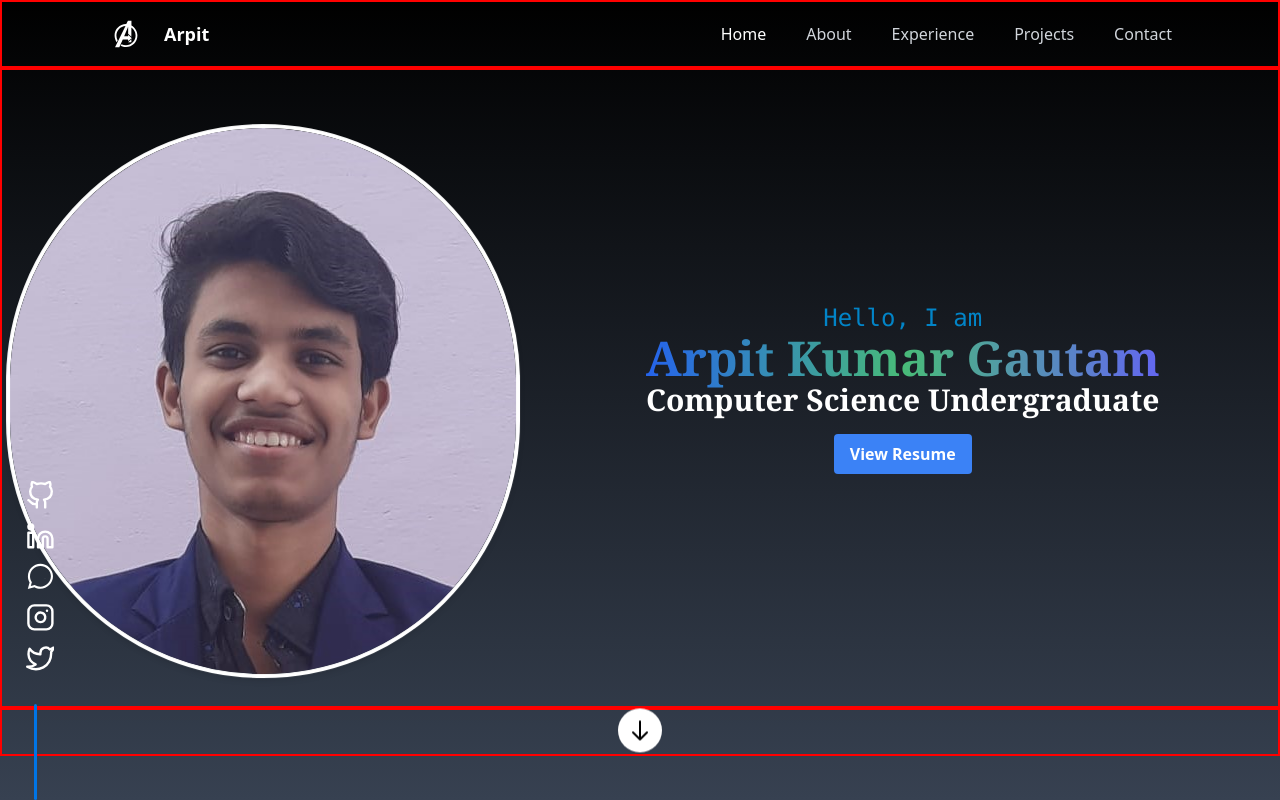
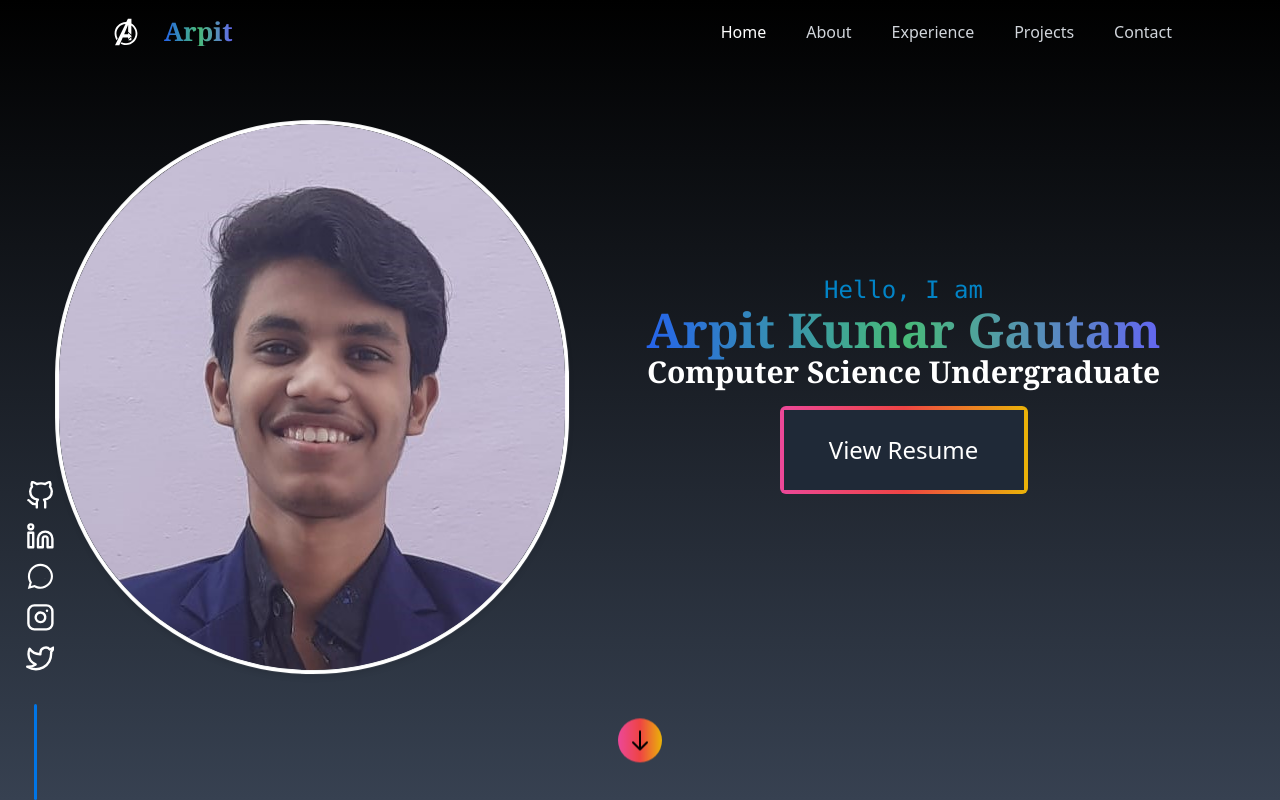
Before and after one commit to ARinger22/My_Website, a React (Create React App) app: page / in a window 1280 px wide. Built offline with nearby package versions, Linux system fonts and the light colour scheme; what tailwindcss-animatecss would draw is missing.

Commit message:
updated home

```diff
--- a/public/index.html
+++ b/public/index.html
@@ -2,7 +2,7 @@
 <html lang="en">
   <head>
     <meta charset="utf-8" />
-    <link rel="icon" href="%PUBLIC_URL%/favicon.ico" />
+    <link rel="icon" href="%PUBLIC_URL%/my_logo.svg" />
     <meta name="viewport" content="width=device-width, initial-scale=1" />
     <meta name="theme-color" content="#000000" />
     <meta
@@ -24,20 +24,10 @@
       work correctly both with client-side routing and a non-root public URL.
       Learn how to configure a non-root public URL by running `npm run build`.
     -->
-    <title>React App</title>
+    <title>Arpit Gautam</title>
   </head>
   <body>
     <noscript>You need to enable JavaScript to run this app.</noscript>
     <div id="root"></div>
-    <!--
-      This HTML file is a template.
-      If you open it directly in the browser, you will see an empty page.
-
-      You can add webfonts, meta tags, or analytics to this file.
-      The build step will place the bundled scripts into the <body> tag.
-
-      To begin the development, run `npm start` or `yarn start`.
-      To create a production bundle, use `npm run build` or `yarn build`.
-    -->
   </body>
 </html>
--- a/src/components/Home.jsx
+++ b/src/components/Home.jsx
@@ -29,6 +29,7 @@ const CircularMotion = styled.div`
   display: flex;
   justify-content: center;
   align-items: center;
+  margin-left: 50px;
 `;
 
 const Container = styled.div`
@@ -67,7 +68,7 @@ export default function Home() {
 
     return (
         <>
-            <Container style={{ border: '2px solid red' }}>
+            <Container >
                 <LeftHalf>
                     <CircularMotion>
                         <div className="circular-motion overflow-hidden rounded-full border-4 border-white shadow-md">
@@ -77,15 +78,17 @@ export default function Home() {
                 </LeftHalf>
                 <RightHalf className="text-white">
                     <div className='font-mono text-sky-600 text-2xl'>Hello, I am</div>
-                    <h1 className='font-serif text-5xl font-bold'  > <Heading className="">Arpit Kumar Gautam</Heading></h1>
+                    <h1 className='font-serif text-5xl font-bold'> <Heading className="">Arpit Kumar Gautam</Heading></h1>
                     <h4><span className='font-serif text-3xl font-bold'>Computer Science Undergraduate</span></h4>
-                    <button className='mt-4 bg-blue-500 hover:bg-blue-700 text-white font-bold py-2 px-4 rounded' onClick={openResume}>
-                        View Resume
+                    <button className='mt-4 hover:bg-blue-700 rounded-md bg-gradient-to-r from-pink-500 via-red-500 to-yellow-500 text-white py-1 px-1 rounded' onClick={openResume}>
+                        <div className="flex h-20 w-60 items-center justify-center bg-gray-800 hover:bg-gradient-to-r hover:from-blue-600 hover:to-indigo-400 hover:bg-orange-600">
+                            <button className="text-2xl font-white text-white"> View Resume</button>
+                        </div>
                     </button>
                 </RightHalf>
             </Container>
-            <div className='flex items-center justify-center' style={{ border: '2px solid red' }}>
-                <div className="animate-bounce w-11 h-11 flex items-center justify-center bg-white rounded-full">
+            <div className='flex items-center justify-center'>
+                <div className="mt-4 animate-bounce w-11 h-11 flex items-center justify-center bg-gradient-to-r from-pink-500 via-red-500 to-yellow-500 rounded-full">
                     <svg className="w-6 h-6" xmlns="http://www.w3.org/2000/svg" fill="none" viewBox="0 0 24 24" stroke="currentColor">
                         <path stroke-linecap="round" stroke-linejoin="round" stroke-width="2" d="M19 14l-7 7m0 0l-7-7m7 7V3"></path>
                     </svg>
@@ -94,3 +97,5 @@ export default function Home() {
         </>
     );
 }
+
+// style={{ border: '2px solid red' }}
--- a/src/components/Navbar.jsx
+++ b/src/components/Navbar.jsx
@@ -87,6 +87,13 @@ const NavComponents = styled.h1`
   animation: ${slideInFromRight} 0.3s ease-in-out;
 `;
 
+const Heading = styled.span`
+    background: linear-gradient(90deg, #2563eb, #48bb78, #6366f1);
+    -webkit-background-clip: text;
+    color: transparent;
+    font-size: 1.6rem;
+`;
+
 export default function Navbar() {
     const [isMobileMenuOpen, setIsMobileMenuOpen] = useState(false);
 
@@ -95,13 +102,13 @@ export default function Navbar() {
     };
 
     return (
-        <StickyNavbar className='fixed' style={{ border: '2px solid red' }} >
+        <StickyNavbar className='fixed'>
             <nav className="mx-auto max-w-6xl px-2 sm:px-6 lg:px-8">
                 <div className="relative flex h-16 items-center justify-between">
                     <div className="flex flex-1 items-center justify-center sm:items-stretch sm:justify-start">
                         <Name className="flex flex-shrink-0 items-center">
                             <a href='/'> <img className="h-10 w-auto filter invert hover:bg-blue-200" src={logo} alt="logo" /> </a>
-                            <h1 className="text-white ml-2 text-lg font-extrabold hover:text-blue-400"><a href='/'> Arpit </a></h1>
+                            <Heading className="font-serif text-white ml-2 text-lg font-extrabold"><a href='/'> Arpit </a></Heading>
                         </Name>
                         <NavComponents className="flex flex-1 items-center justify-center sm:items-stretch sm:justify-end">
                             <div className="hidden sm:block">
```
Also changed, not shown: public/manifest.json, public/my_logo.svg (added).
